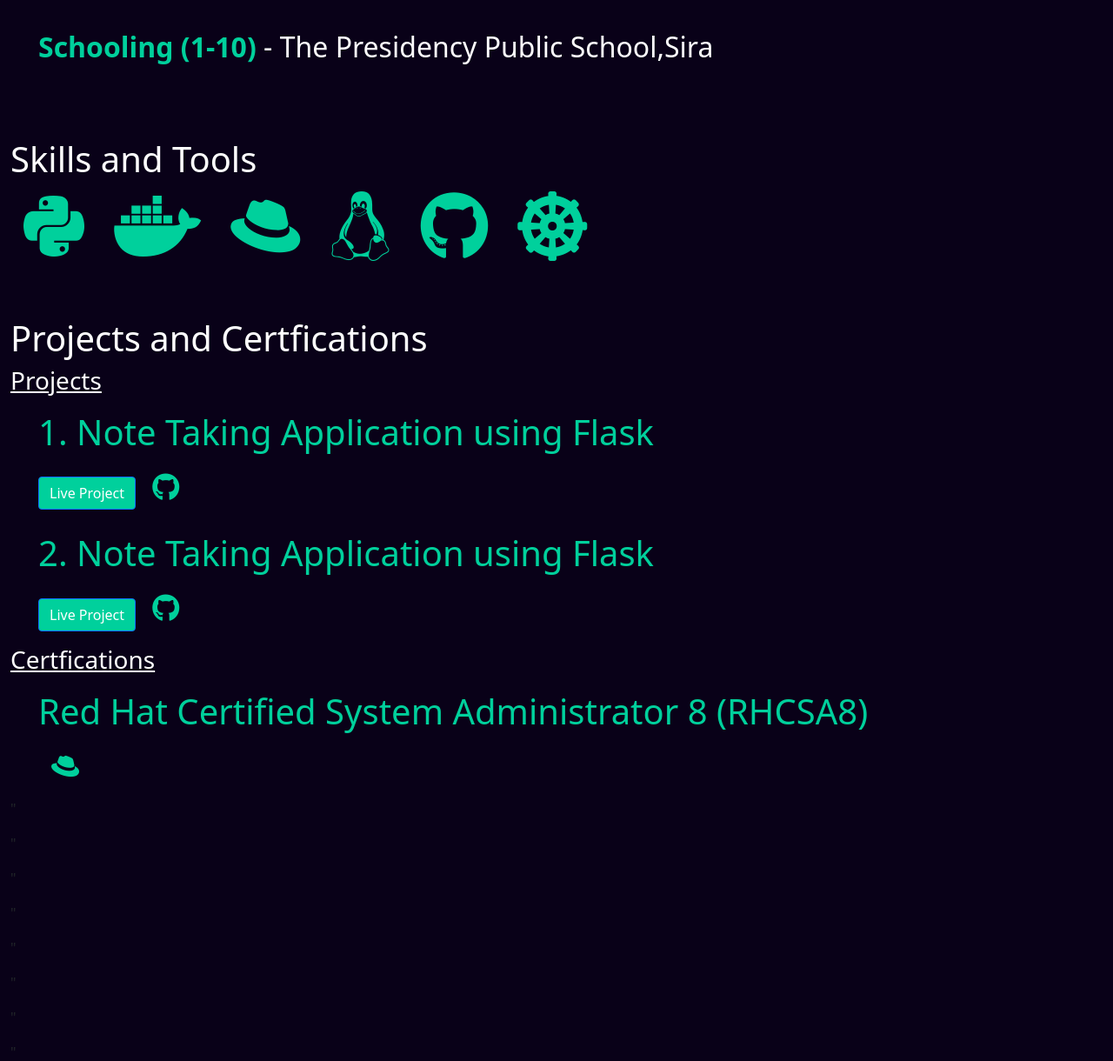
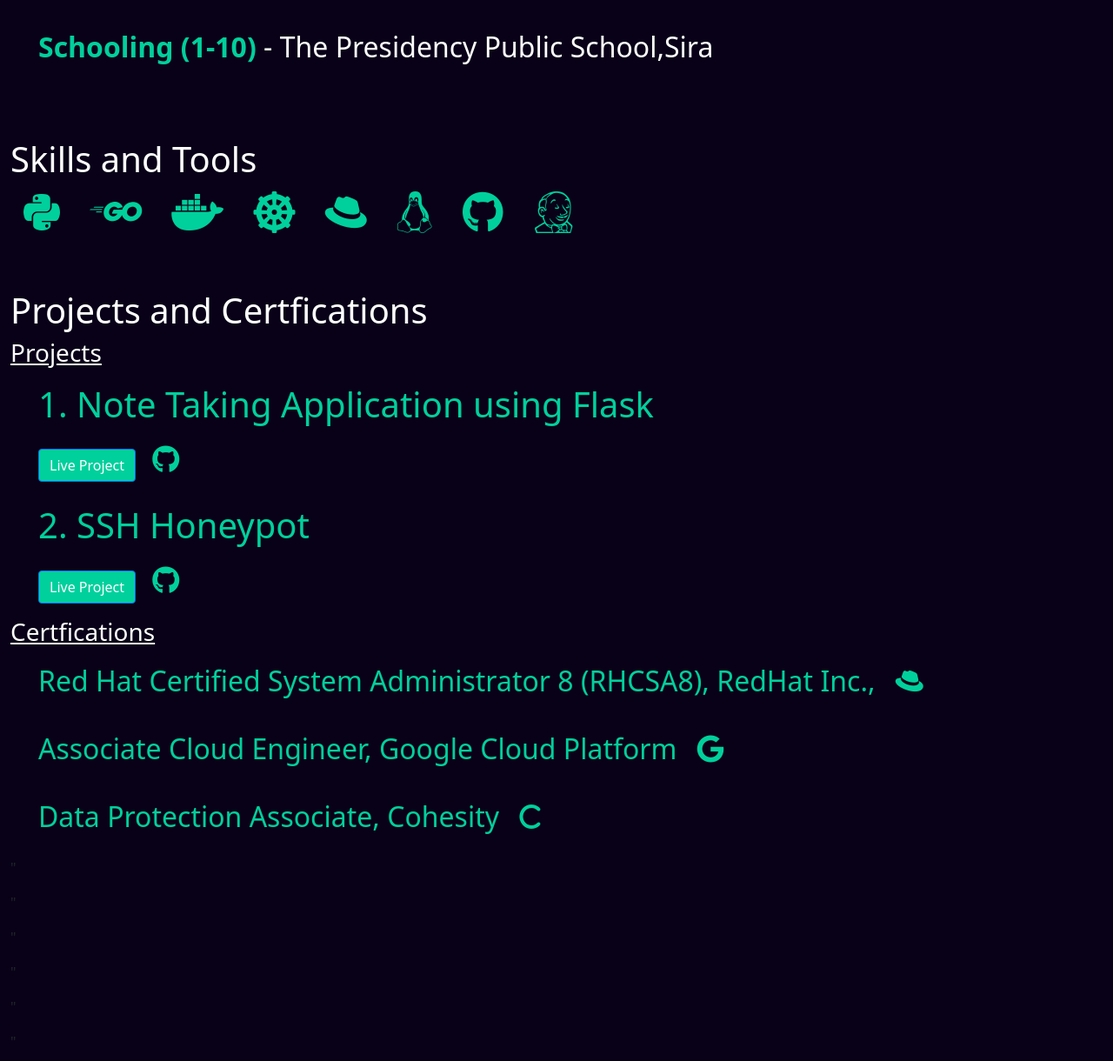
Before and after one commit to Prajwalmithun/fportfolio, a Flask app: page / in a window 1280 px wide. Shown: the part 1117-2337 px from the top of the page at 87% size. Run offline with Flask 2, Linux system fonts and the light colour scheme.

Commit message:
Added some certification

```diff
--- a/templates/index.html
+++ b/templates/index.html
@@ -72,12 +72,15 @@
 <div id="skills">
                 <h1 class="edu-div-h1"> Skills and Tools </h1>
 
-                <i class="fab fa-python fa-5x green-logo logo-padding "></i>
-                <i class="fab fa-docker fa-5x green-logo logo-padding "></i>
-                <i class="fab fa-redhat fa-5x green-logo logo-padding "></i>
-                <i class="fab fa-linux fa-5x green-logo logo-padding "></i>
-                <i class="fab fa-github fa-5x green-logo logo-padding "></i>
-                <i class="fa-solid fa-dharmachakra fa-5x green-logo logo-padding "></i>
+                <i class="fab fa-python fa-3x green-logo logo-padding "></i>
+                <i class="fab fa-golang fa-3x green-logo logo-padding "></i>
+                <i class="fab fa-docker fa-3x green-logo logo-padding "></i>
+                <i class="fa-solid fa-dharmachakra fa-3x green-logo logo-padding "></i>
+                <i class="fab fa-redhat fa-3x green-logo logo-padding "></i>
+                <i class="fab fa-linux fa-3x green-logo logo-padding "></i>
+                <i class="fab fa-github fa-3x green-logo logo-padding "></i>
+                <i class="fab fa-jenkins fa-3x green-logo logo-padding "></i>
+                <!--<i class="fab fa- fa-3x green-logo logo-padding "></i>-->
                 <!--<img src="{{url_for( 'static',filename='images/googlecloud.svg' )}} ">-->
 
 </div>
@@ -92,15 +95,15 @@
                 <list>
                 <ul>
                     <h1 class="b-green edu-div-li-ul-h2"> 1. Note Taking Application using Flask </h1>
-                    <button onclick="location.href = 'http://fnotes.vanquisher.in/'" class="btn btn-primary" value=" Watch Live"> Live Project</button>
+                    <button onclick="window.open('http://fnotes.vanquisher.in/','_blank')" class="btn btn-primary" value=" Watch Live"> Live Project</button>
                    <a href="https://github.com/Prajwalmithun/fnote-taking" style="text-decoration:none" target="_blank" rel="noopener noreferrer" <i class="fab fa-github fa-2x green-logo logo-padding "></i> </a>
                 </ul>
 
 
                 <ul>
-                    <h1 class="b-green edu-div-li-ul-h2"> 2. Note Taking Application using Flask </h1>
-                    <button onclick="location.href = 'https://fapi-mocktube.herokuapp.com/'" class="btn btn-primary" value=" Watch Live"> Live Project</button>
-                   <a href="https://github.com/Prajwalmithun/fapi" style="text-decoration:none" target="_blank" rel="noopener noreferrer" <i class="fab fa-github fa-2x green-logo logo-padding "></i> </a>
+                    <h1 class="b-green edu-div-li-ul-h2"> 2. SSH Honeypot </h1>
+                    <button onclick="window.open('https://github.com/Prajwalmithun/honeypot-ssh','_blank')" class="btn btn-primary" value=" Watch Live"> Live Project</button>
+                   <a href="https://github.com/Prajwalmithun/honeypot-ssh" style="text-decoration:none" target="_blank" rel="noopener noreferrer" <i class="fab fa-github fa-2x green-logo logo-padding "></i> </a>
                 </ul>
             </list>
             </div>
@@ -109,9 +112,24 @@
             <div>
                 <list>
                     <ul>
-                        <h1 class="b-green edu-div-li-ul-h2" >Red Hat Certified System Administrator 8 (RHCSA8)</h1>
-                        <a href="https://rhtapps.redhat.com/verify?certId=210-205-712" style="text-decoration:none" target="_blank" rel="noopener noreferrer"<i class="fab fa-redhat fa-2x green-logo logo-padding "></a></i>
+                        <h2 class="b-green edu-div-li-ul-h2" >Red Hat Certified System Administrator 8 (RHCSA8), RedHat Inc.,
+                        <a href="https://rhtapps.redhat.com/verify?certId=210-205-712" style="text-decoration:none" target="_blank" rel="noopener noreferrer"<i class="fab fa-redhat fa-1x green-logo logo-padding "></a></i>
+                    </h2>
                     </ul>
+
+                    <ul>
+                        <h2 class="b-green edu-div-li-ul-h2" >Associate Cloud Engineer, Google Cloud Platform
+                        <a href="https://www.credential.net/07a9dfec-3db9-4277-9546-8435262a70e3" style="text-decoration:none" target="_blank" rel="noopener noreferrer"<i class="fab fa-google fa-1x green-logo logo-padding "></a></i>
+                    </h2>
+                    </ul>
+
+                    <ul>
+                        <h2 class="b-green edu-div-li-ul-h2" >Data Protection Associate, Cohesity
+                        <a href="https://www.credly.com/badges/78b09ad8-5b25-4b62-9884-4c8e6c260c37" style="text-decoration:none" target="_blank" rel="noopener noreferrer"<i class="fab fa-c fa-1x green-logo logo-padding "></a></i>
+                    </h2>
+
+                    </ul>
+
                 </list>
             </div>
 
```
